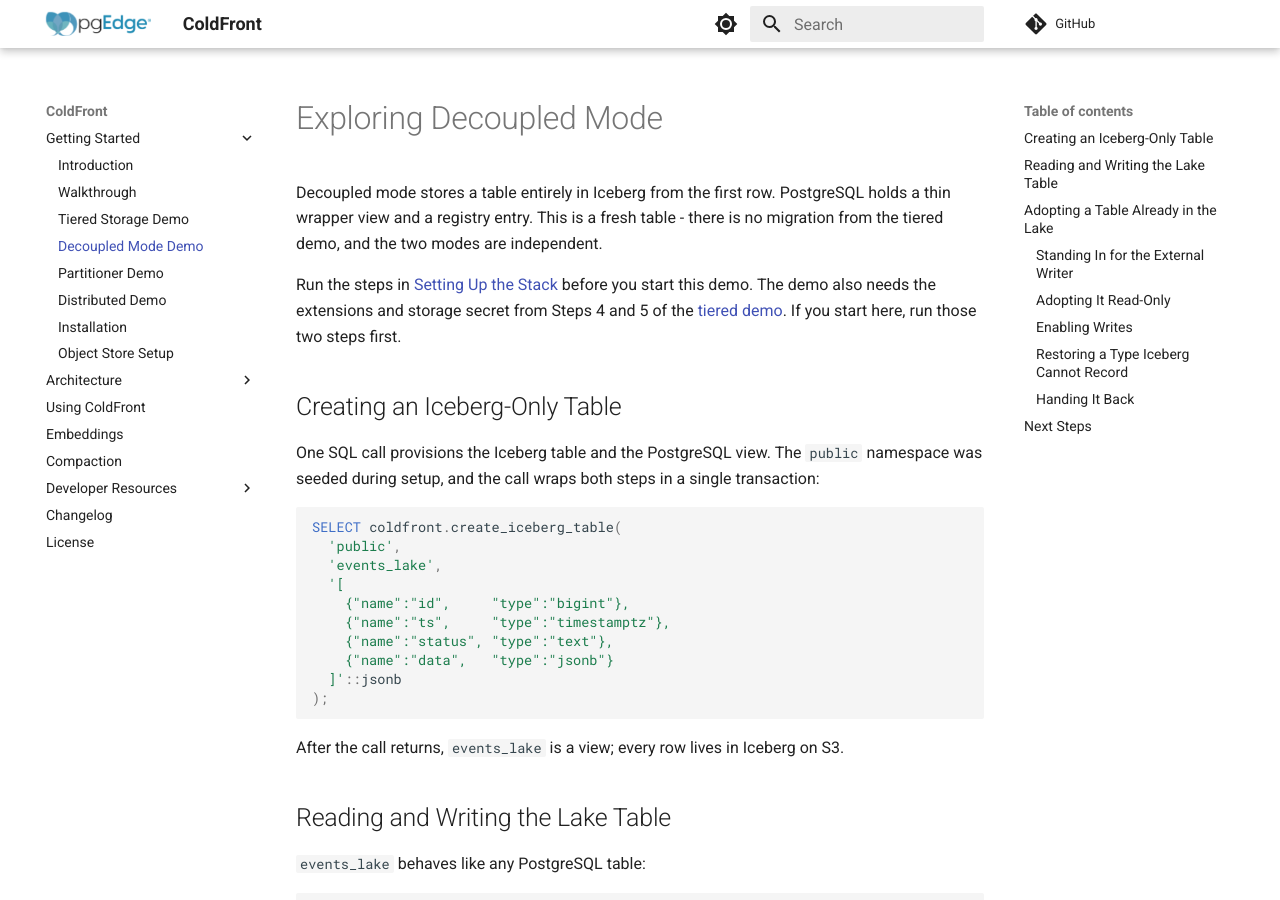
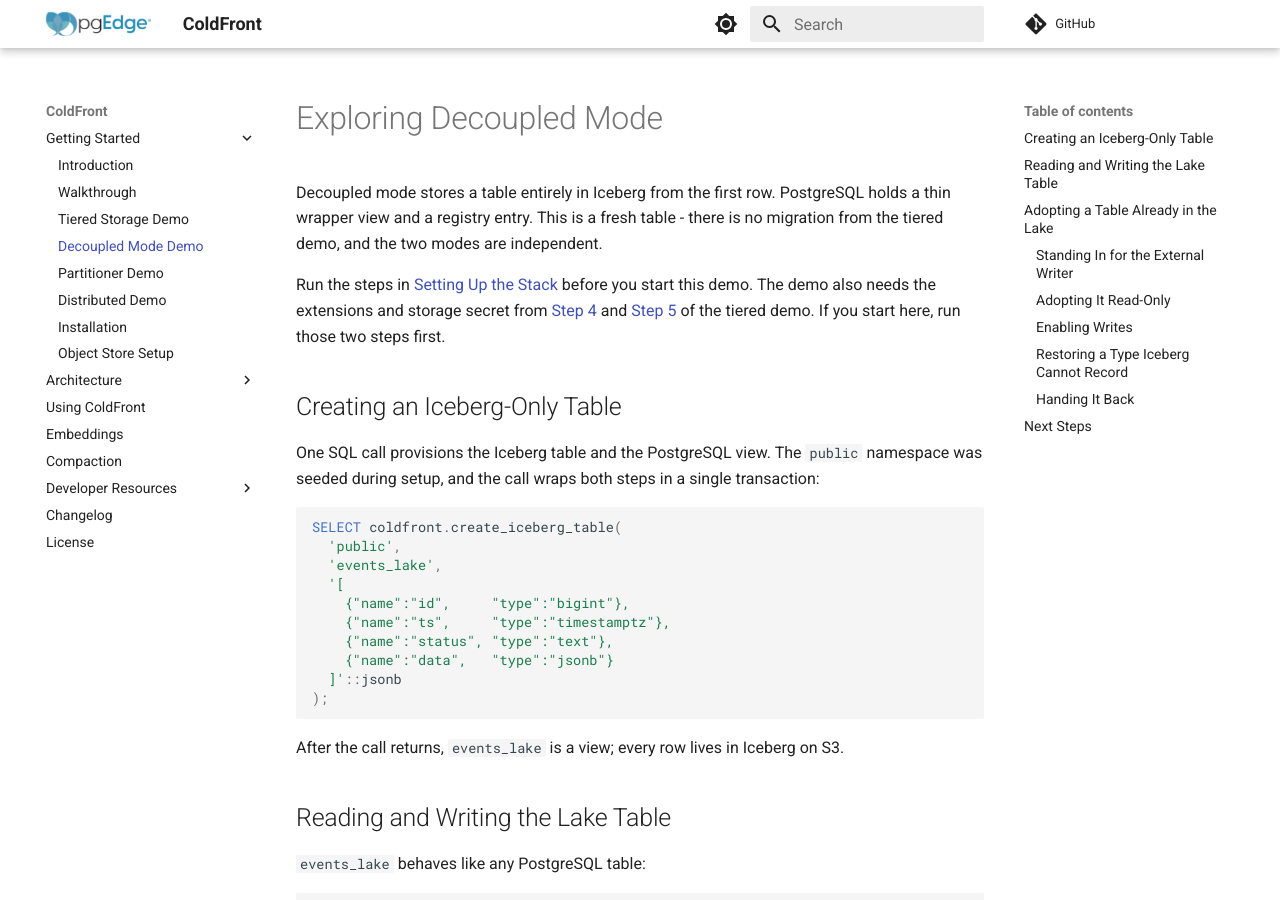
Before and after one commit to pgEdge/coldfront, an MkDocs documentation site: the page built from docs/walkthrough_decoupled.md, in a window 1280 px wide and 900 px high. Built offline with MkDocs 1.6.1 and Material for MkDocs 9.7.7, drawn with Linux system fonts in a browser that asks for light colours; comment, search, counter and statistics services are not loaded.

Commit message:
docs: link the walkthrough's step references and fix two step headings

```diff
--- a/docs/walkthrough_decoupled.md
+++ b/docs/walkthrough_decoupled.md
@@ -10,8 +10,9 @@ independent.
 
 Run the steps in [Setting Up the Stack](walkthrough.md#setting-up-the-stack)
 before you start this demo. The demo also needs the extensions and storage
-secret from Steps 4 and 5 of the [tiered demo](walkthrough_tiered.md). If you
-start here, run those two steps first.
+secret from [Step 4](walkthrough_tiered.md#enabling-the-extensions) and
+[Step 5](walkthrough_tiered.md#pointing-coldfront-at-the-object-store) of the
+tiered demo. If you start here, run those two steps first.
 
 ## Creating an Iceberg-Only Table
 
```
Also changed, not shown: docs/walkthrough.md (+3 -2 lines), docs/walkthrough_tiered.md (+21 -16 lines).
